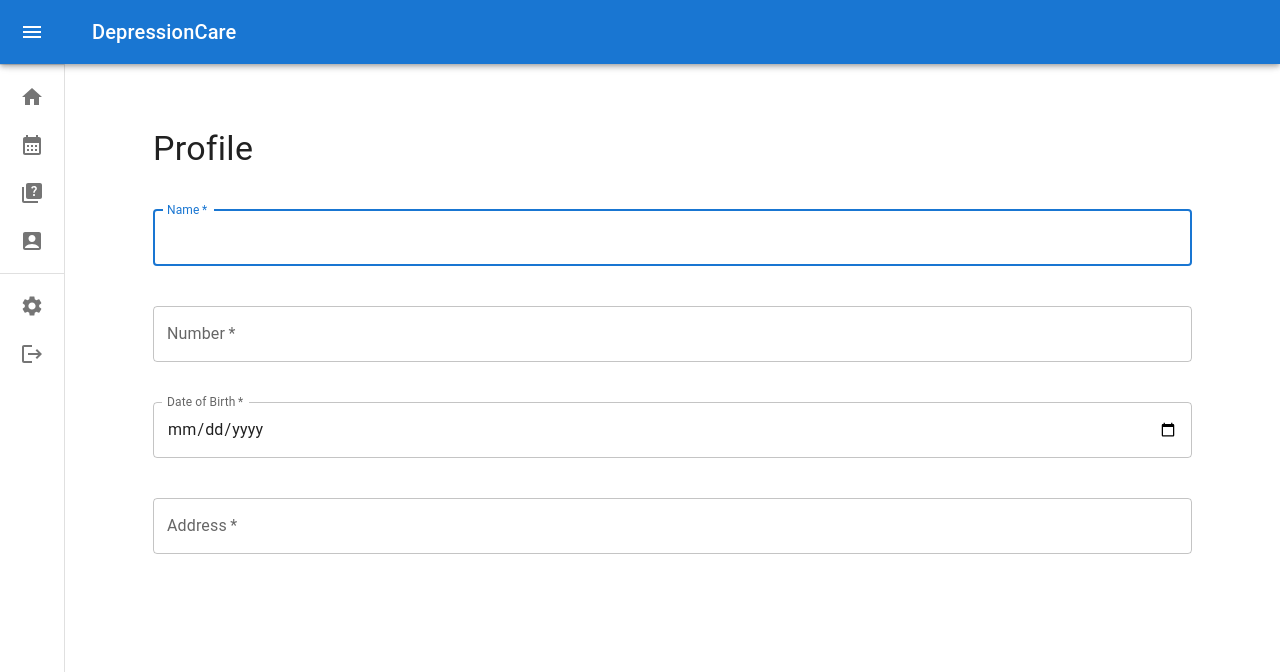
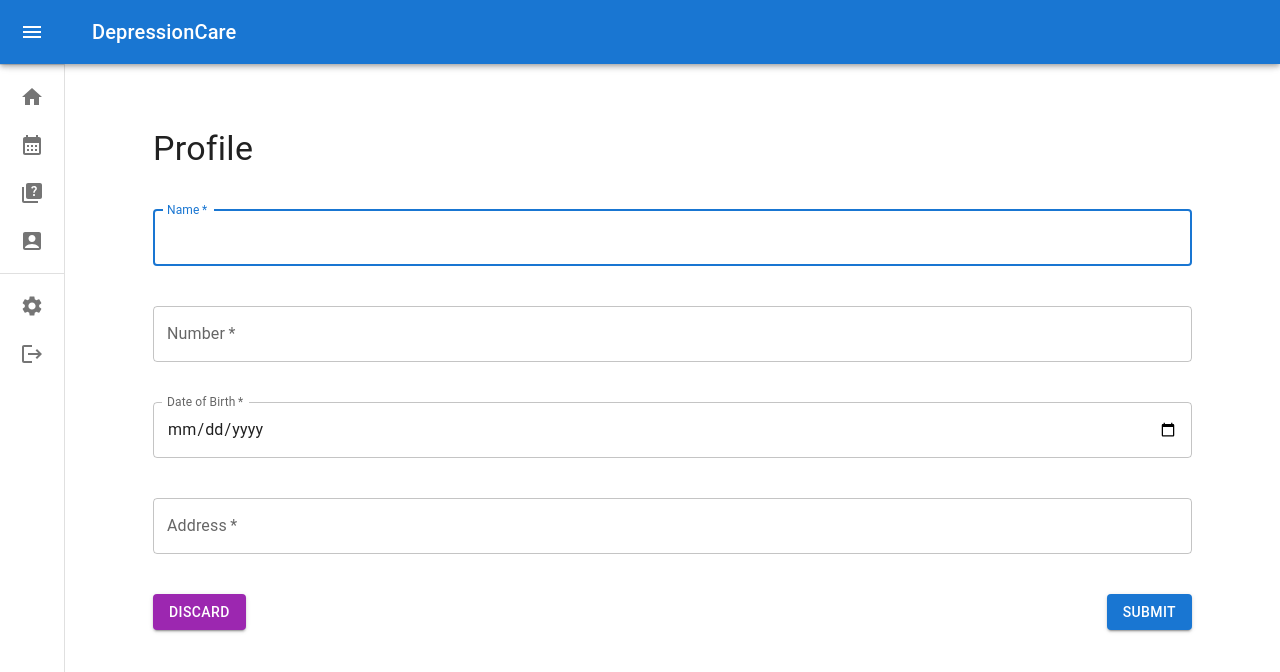
Before and after one commit to wizapp-link/medical-platform-frontend, a React (Create React App) app: page /patient/profile in a window 1280 px wide. Shown: the top 672 px of the page. Built offline with nearby package versions, Linux system fonts and the light colour scheme.

Commit message:
add discard and submit buttons for patient profile/settings pages

```diff
--- a/src/screens/PatientProfileScreen.tsx
+++ b/src/screens/PatientProfileScreen.tsx
@@ -56,6 +56,14 @@ export default function PatientProfileScreen(props: any) {
 							fullWidth
 							required
 						/>
+						<Stack direction="row" spacing={5} sx={{ display: 'flex', justifyContent: 'space-between' }}>
+							<Button variant="contained" color="secondary" onClick={() => { window.location.reload() }}>
+								Discard
+							</Button>
+							<Button variant="contained" color="primary" type="submit" onClick={handleSubmit}>
+								Submit
+							</Button>
+						</Stack>
 					</Stack>
 				</form>
 			</Container>
--- a/src/screens/PatientSettingsScreen.tsx
+++ b/src/screens/PatientSettingsScreen.tsx
@@ -1,4 +1,4 @@
-import { Box, Container, Stack, TextField, Typography } from '@mui/material';
+import { Box, Button, Container, Stack, TextField, Typography } from '@mui/material';
 import React, { FormEvent, useState } from 'react';
 
 export default function PatientSettingsScreen(props: any) {
@@ -55,6 +55,14 @@ export default function PatientSettingsScreen(props: any) {
 							type="password"
 							required
 						/>
+						<Stack direction="row" spacing={5} sx={{ display: 'flex', justifyContent: 'space-between' }}>
+							<Button variant="contained" color="secondary" onClick={() => { window.location.reload() }}>
+								Discard
+							</Button>
+							<Button variant="contained" color="primary" type="submit" onClick={handleSubmit}>
+								Submit
+							</Button>
+						</Stack>
 					</Stack>
 				</form>
 			</Container>
```
